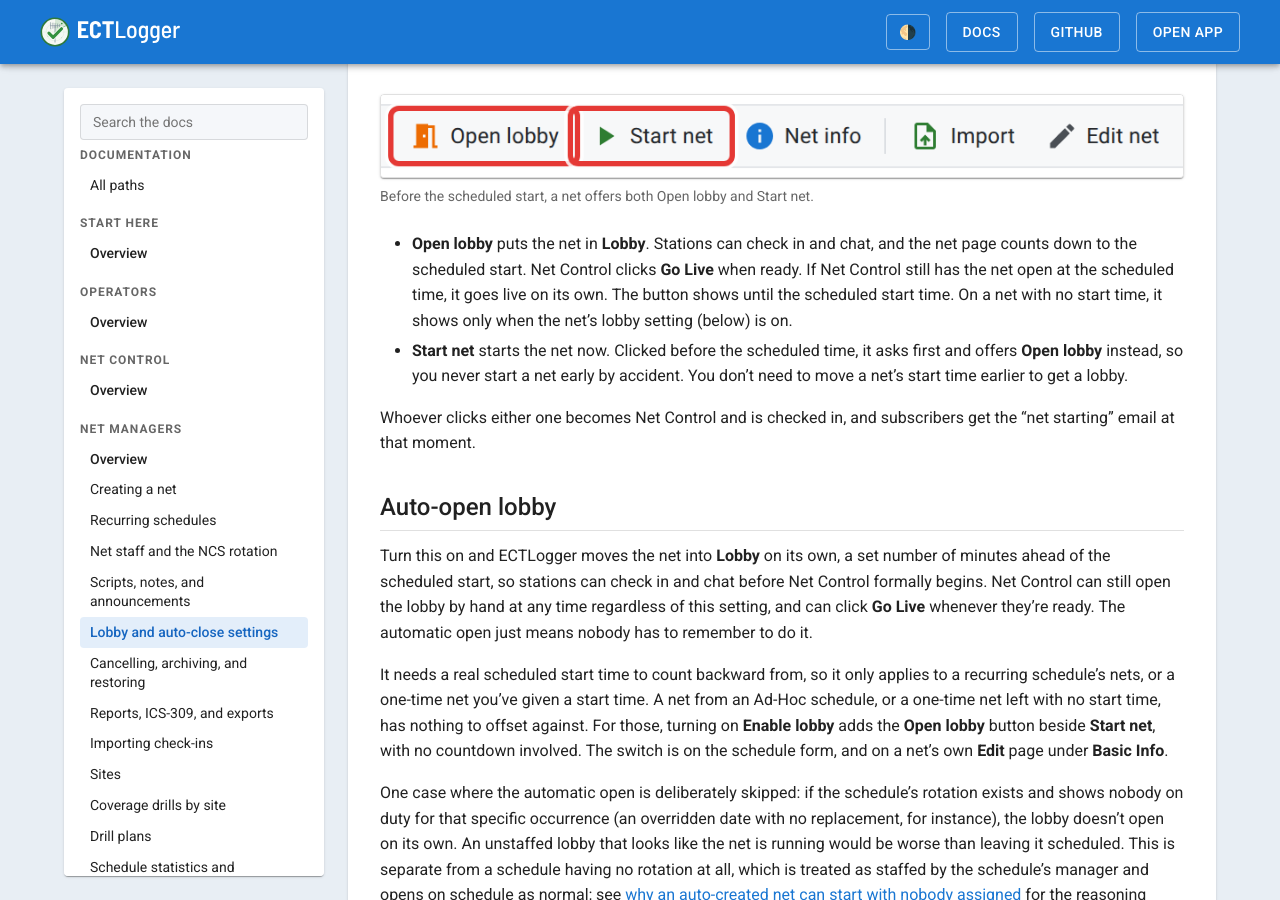
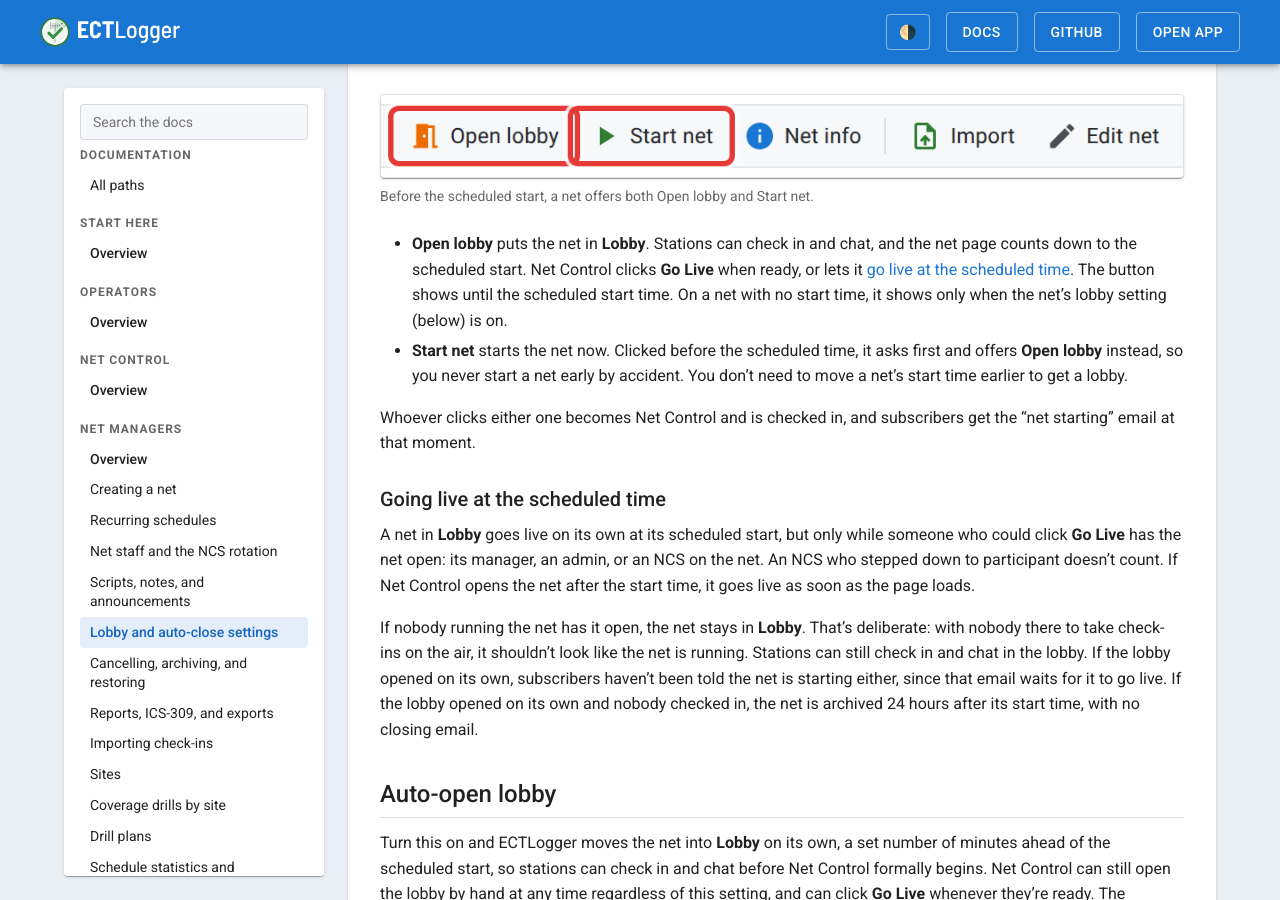
Before and after one commit to bradbrownjr/ectlogger, a Jekyll site: the page built from docs/net-managers/lobby-and-auto-close.md, in a window 1280 px wide and 900 px high, scrolled down 593 px. Built offline with Jekyll 4.4.1, drawn with Linux system fonts in a browser that asks for light colours; comment, search, counter and statistics services are not loaded.

Commit message:
Auto start at the scheduled time follows the Go Live rule
The lobby's auto start checked for any NCS role, so an NCS who had
stepped down to participant fired a refused go-live request every
second until the net went live. It now uses the server's own Go Live
flag (net.actions.edit). Documents when a lobby goes live by itself and
why it waits when nobody running the net has it open.

Co-Authored-By: Claude Opus 5.5 <noreply@anthropic.com>
Claude-Session: https://claude.ai/code/session_01N38C5hU4iFQG7MHaLXB5jw

```diff
--- a/docs/net-managers/lobby-and-auto-close.md
+++ b/docs/net-managers/lobby-and-auto-close.md
@@ -30,10 +30,16 @@ A net that hasn't started shows two buttons on its toolbar and on its card:
   <figcaption>Before the scheduled start, a net offers both Open lobby and Start net.</figcaption>
 </figure>
 
-- **Open lobby** puts the net in **Lobby**. Stations can check in and chat, and the net page counts down to the scheduled start. Net Control clicks **Go Live** when ready. If Net Control still has the net open at the scheduled time, it goes live on its own. The button shows until the scheduled start time. On a net with no start time, it shows only when the net's lobby setting (below) is on.
+- **Open lobby** puts the net in **Lobby**. Stations can check in and chat, and the net page counts down to the scheduled start. Net Control clicks **Go Live** when ready, or lets it [go live at the scheduled time](#going-live-at-the-scheduled-time). The button shows until the scheduled start time. On a net with no start time, it shows only when the net's lobby setting (below) is on.
 - **Start net** starts the net now. Clicked before the scheduled time, it asks first and offers **Open lobby** instead, so you never start a net early by accident. You don't need to move a net's start time earlier to get a lobby.
 
 Whoever clicks either one becomes Net Control and is checked in, and subscribers get the "net starting" email at that moment.
+
+### Going live at the scheduled time
+
+A net in **Lobby** goes live on its own at its scheduled start, but only while someone who could click **Go Live** has the net open: its manager, an admin, or an NCS on the net. An NCS who stepped down to participant doesn't count. If Net Control opens the net after the start time, it goes live as soon as the page loads.
+
+If nobody running the net has it open, the net stays in **Lobby**. That's deliberate: with nobody there to take check-ins on the air, it shouldn't look like the net is running. Stations can still check in and chat in the lobby. If the lobby opened on its own, subscribers haven't been told the net is starting either, since that email waits for it to go live. If the lobby opened on its own and nobody checked in, the net is archived 24 hours after its start time, with no closing email.
 
 ## Auto-open lobby
 
```
Also changed, not shown: frontend/src/pages/NetView.tsx (+7 -5 lines).
